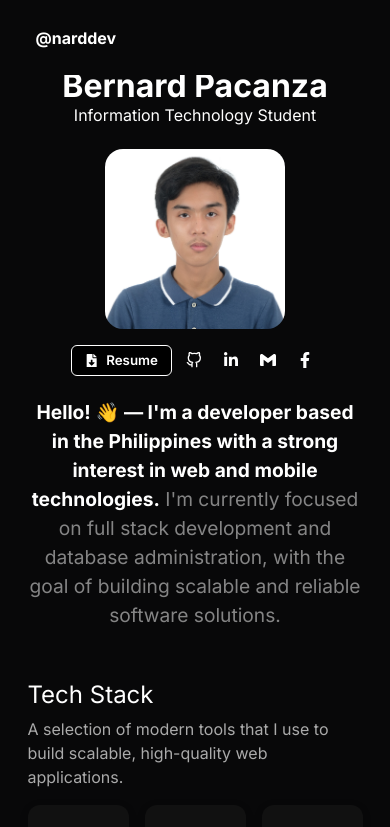
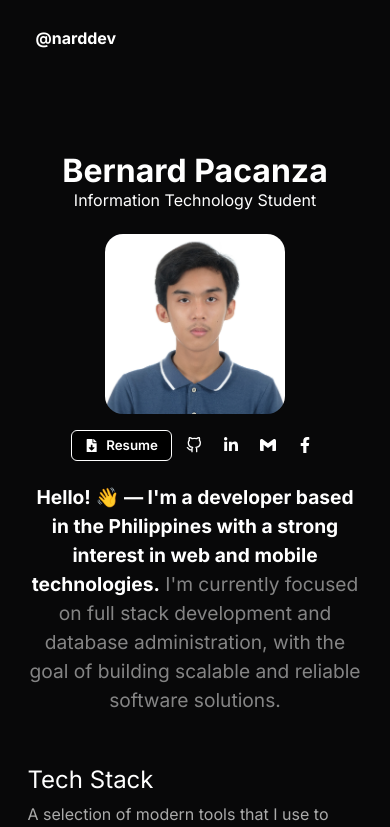
Before and after one commit to hyakumachi/narddev, a React (Vite) app: page / in a window 390 px wide. Shown: the top 827 px of the page. Built offline with nearby package versions, Linux system fonts and the light colour scheme.

Commit message:
fix: update About.css

```diff
--- a/src/components/About/About.css
+++ b/src/components/About/About.css
@@ -110,6 +110,7 @@
     align-items: center;
     gap: 0.5rem;
     margin-top: 50px;
+    padding-top: 85px;
   }
 
   .about-img {
```
